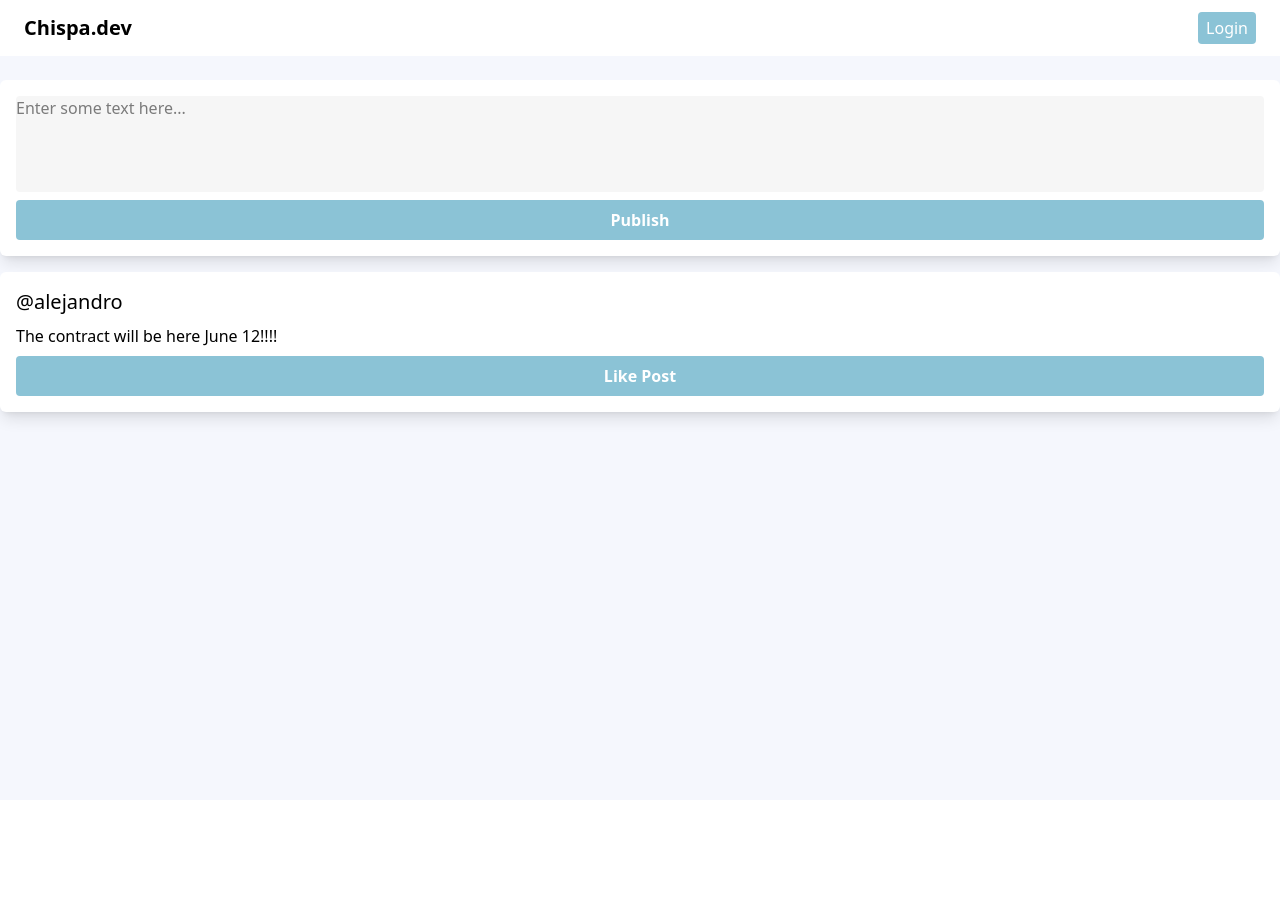
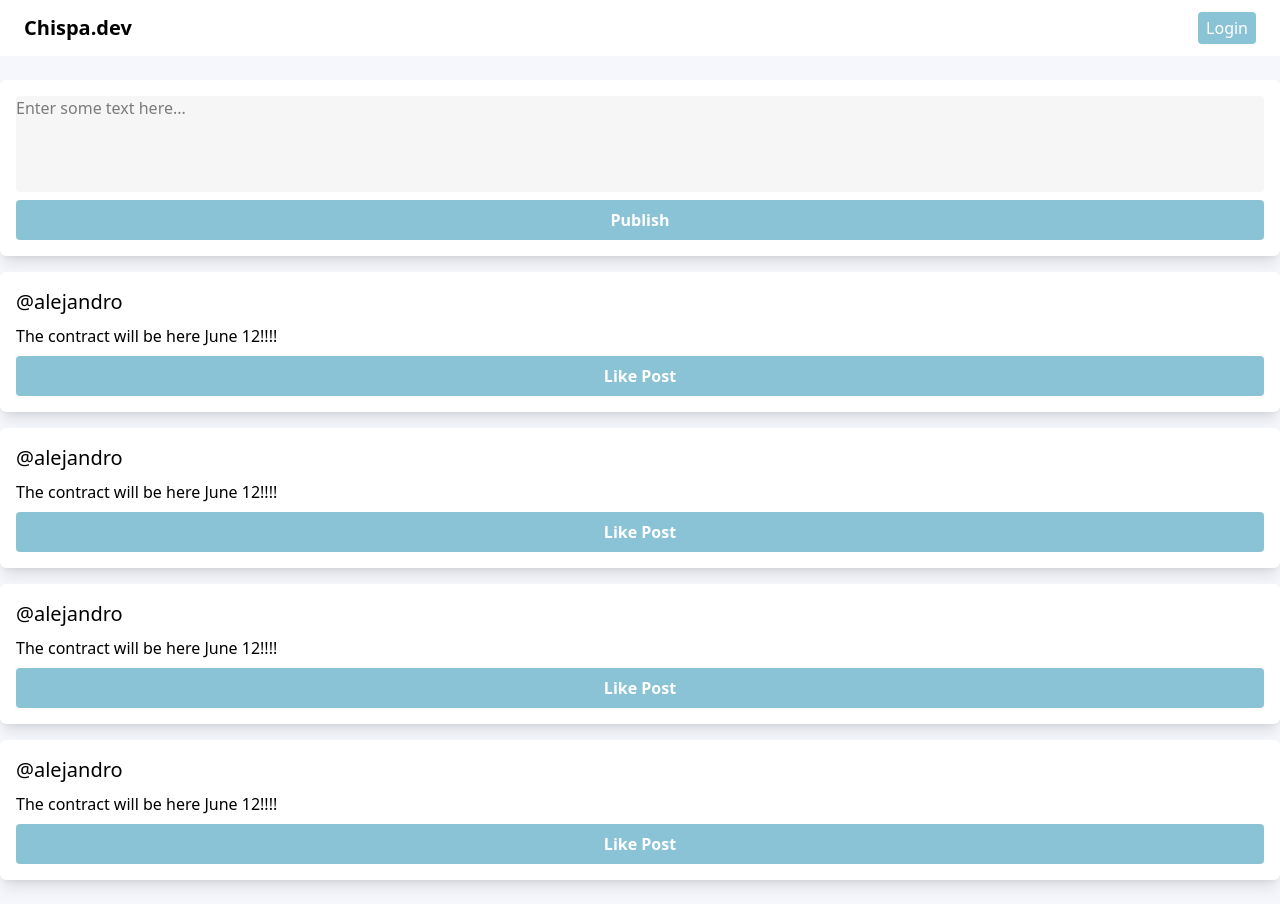
Before and after one commit to Alejandro1709/chispa-web, a React (Vite) app: page /admin in a window 1280 px wide. Before the commit the page ends 800 px from the top, so only its background shows below. Built offline with nearby package versions, Linux system fonts and the light colour scheme.

Commit message:
Add: PostsList and PostCard components

```diff
--- /dev/null
+++ b/src/components/PostCard.tsx
@@ -0,0 +1,13 @@
+function PostCard() {
+  return (
+    <div className="flex flex-col gap-2 bg-white shadow-lg rounded-md p-4">
+      <h2 className="text-xl font-medium">@alejandro</h2>
+      <p>The contract will be here June 12!!!!</p>
+      <button className="bg-[#8BC3D6] hover:bg-[#79b3c6] p-2 rounded font-semibold text-white cursor-pointer">
+        Like Post
+      </button>
+    </div>
+  )
+}
+
+export default PostCard
--- /dev/null
+++ b/src/components/PostsList.tsx
@@ -0,0 +1,14 @@
+import PostCard from './PostCard'
+
+function PostsList() {
+  return (
+    <div className="flex flex-col gap-4">
+      <PostCard />
+      <PostCard />
+      <PostCard />
+      <PostCard />
+    </div>
+  )
+}
+
+export default PostsList
--- a/src/pages/FeedPage.tsx
+++ b/src/pages/FeedPage.tsx
@@ -1,3 +1,5 @@
+import PostsList from '../components/PostsList'
+
 function FeedPage() {
   return (
     <>
@@ -17,17 +19,7 @@ function FeedPage() {
       </div>
       {/* Publish Form ends */}
 
-      {/* Posts list starts */}
-      <div className="flex flex-col gap-4">
-        <div className="flex flex-col gap-2 bg-white shadow-lg rounded-md p-4">
-          <h2 className="text-xl font-medium">@alejandro</h2>
-          <p>The contract will be here June 12!!!!</p>
-          <button className="bg-[#8BC3D6] hover:bg-[#79b3c6] p-2 rounded font-semibold text-white cursor-pointer">
-            Like Post
-          </button>
-        </div>
-      </div>
-      {/* Posts list ends */}
+      <PostsList />
     </>
   )
 }
```
